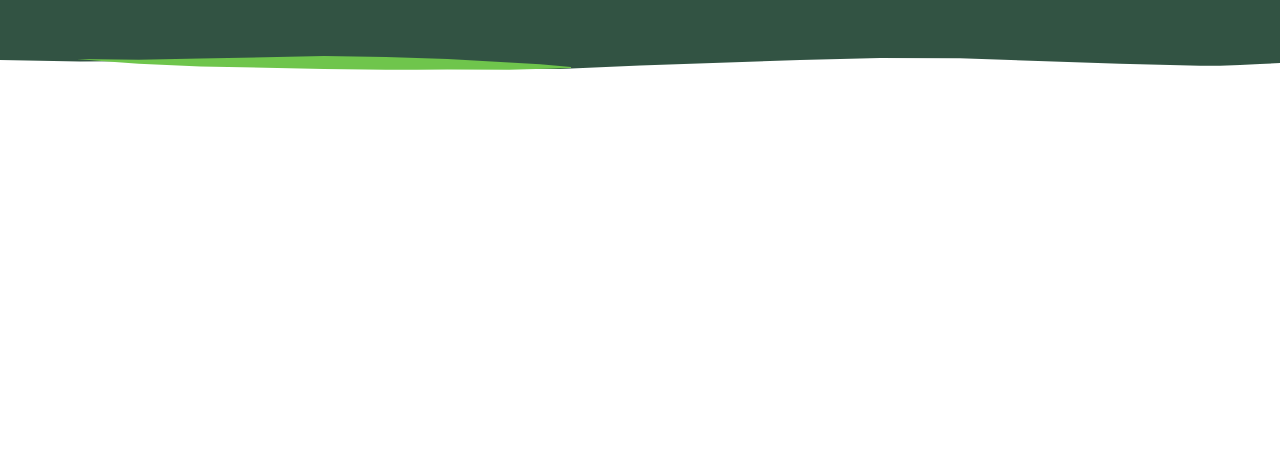
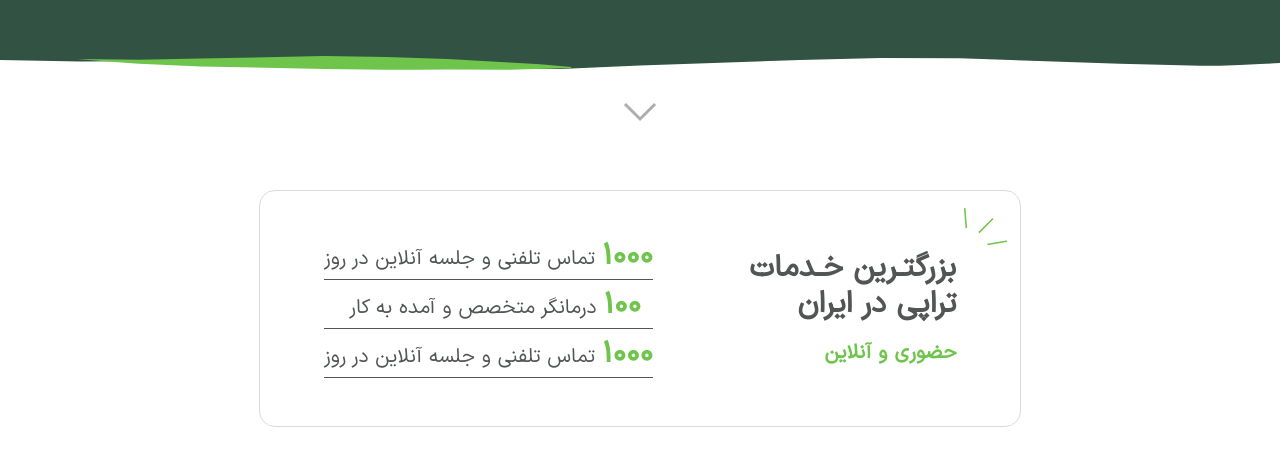
Before and after one commit to danifash/soha-landing-page, a Nuxt app: page / in a window 1280 px wide. Shown: the part 589-1054 px from the top of the page. Before the commit the page ends 800 px from the top, so only its background shows below. Built offline with nearby package versions, Linux system fonts and the light colour scheme.

Commit message:
feat: create IndexStateSection component

```diff
--- a/assets/styles/_main.scss
+++ b/assets/styles/_main.scss
@@ -20,6 +20,7 @@
     --color-blue: #457777;
     --color-orange: #fd5e08;
     --color-green: #4a7a3e;
+    --color-border: #dbdbdb;
   }
 }
 
--- /dev/null
+++ b/components/Index/StateSection.vue
@@ -0,0 +1,62 @@
+<template>
+  <div class="HeroSection flex flex-col items-center mb-20">
+    <img
+      src="@/assets/images/arrow_forward.svg"
+      alt=""
+      class="mt-8 animate-bounce"
+    />
+    <div class="mt-12 rounded-2xl border relative border-border">
+      <img
+        src="@/assets/images/tick.svg"
+        alt=""
+        class="absolute top-2 right-3 w-11 h-14"
+      />
+      <div class="flex items-center px-16 py-12 gap-24">
+        <div>
+          <h2 class="text-3xl font-black mb-4">
+            بزرگتـرین خـدمات <br />
+            تراپی در ایران
+          </h2>
+          <h3 class="text-primary text-xl font-bold">حضوری و آنلاین</h3>
+        </div>
+        <div class="">
+          <h3 class="text-xl">
+            <span class="text-primary font-black text-3xl">1000</span> تماس
+            تلفنی و جلسه آنلاین در روز
+          </h3>
+          <hr class="text-[##ADADAD] mt-1 mb-2" />
+          <h3 class="text-xl mr-3">
+            <span class="text-primary font-black text-3xl">100</span> درمانگر
+            متخصص و آمده به کار
+          </h3>
+          <hr class="text-[##ADADAD] mt-1 mb-2" />
+          <h3 class="text-xl">
+            <span class="text-primary font-black text-3xl">1000</span> تماس
+            تلفنی و جلسه آنلاین در روز
+          </h3>
+          <hr class="text-[##ADADAD] mt-1" />
+        </div>
+      </div>
+    </div>
+  </div>
+</template>
+
+<script setup lang="ts">
+import type { Ref } from "vue";
+
+// plugins and composable variables -------------------------------
+
+// props ----------------------------------------------------------
+
+// data variables -------------------------------------------------
+
+// emits events ---------------------------------------------------
+
+// lifecycle hooks ------------------------------------------------
+
+// computed methods -----------------------------------------------
+
+// internal events ------------------------------------------------
+
+// watchers -------------------------------------------------------
+</script>
--- a/pages/index.vue
+++ b/pages/index.vue
@@ -1,6 +1,7 @@
 <template>
   <div class="index">
     <IndexHeroSection />
+    <IndexStateSection />
   </div>
 </template>
 
--- a/tailwind.config.js
+++ b/tailwind.config.js
@@ -23,6 +23,7 @@ module.exports = {
       blue: "#457777",
       orange: "#FD5E08",
       green: "#4A7A3E",
+      border: "#DBDBDB",
     },
   },
   plugins: [],
```
